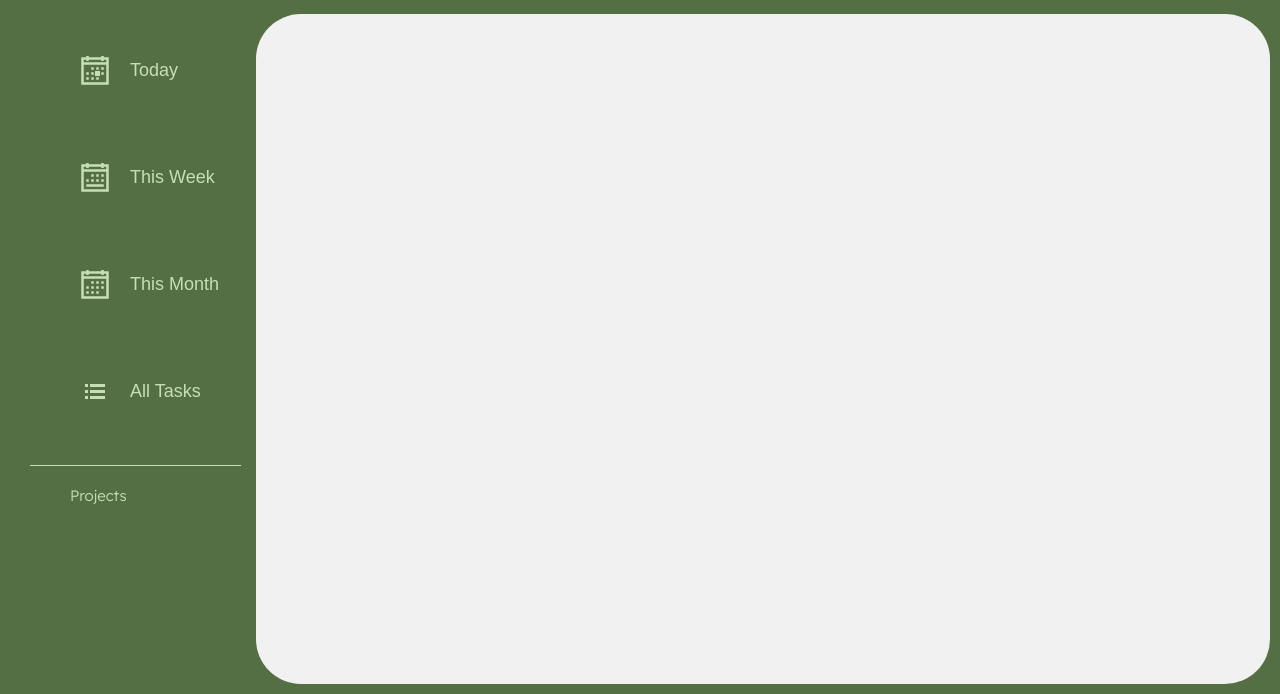
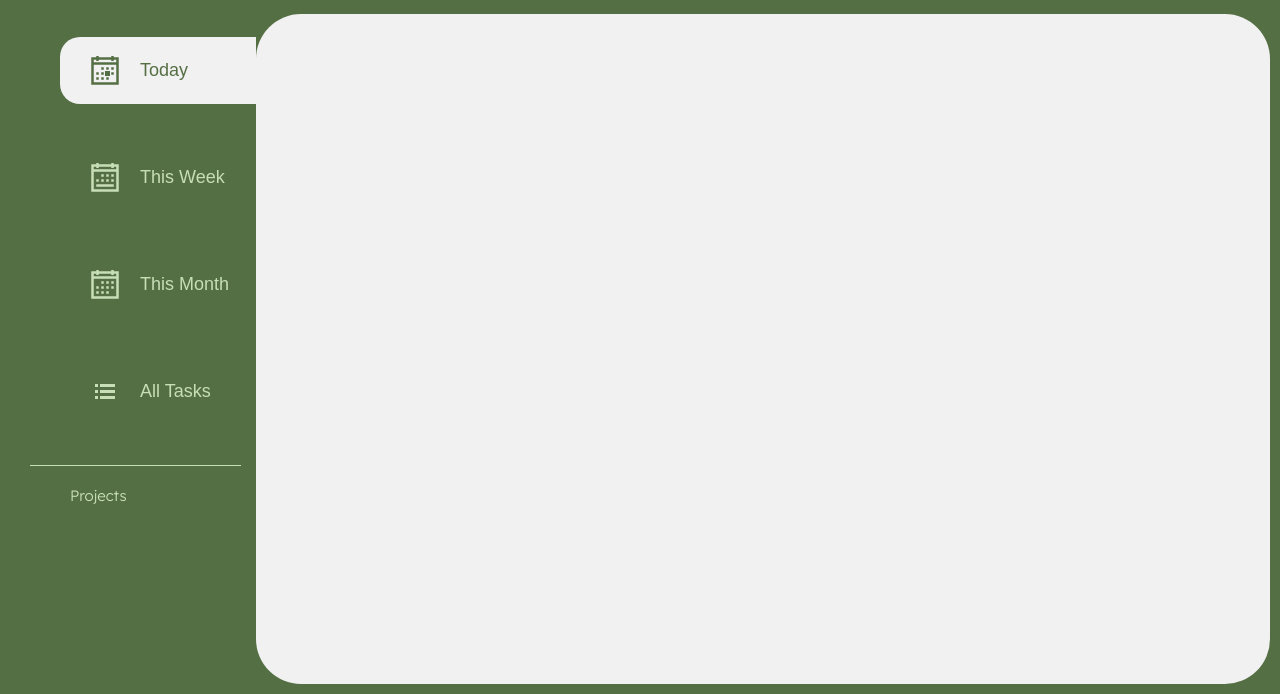
Before and after one commit to huntkay1/to-do-app, a website built with webpack: page src/index.html in a window 1280 px wide. Shown: the part 106-800 px from the top of the page. Built offline with nearby package versions, Linux system fonts and the light colour scheme.

Commit message:
Update nav styling

```diff
--- a/src/index.html
+++ b/src/index.html
@@ -20,7 +20,7 @@
 
     <nav>
         <div id="nav-1">
-            <button>
+            <button class="active">
                 <svg fill="#C7DEB6" width="40px" height="40px" viewBox="0 0 32 32" xmlns="http://www.w3.org/2000/svg"><path d="M 9 4 L 9 5 L 5 5 L 5 27 L 27 27 L 27 5 L 23 5 L 23 4 L 21 4 L 21 5 L 11 5 L 11 4 Z M 7 7 L 9 7 L 9 8 L 11 8 L 11 7 L 21 7 L 21 8 L 23 8 L 23 7 L 25 7 L 25 9 L 7 9 Z M 7 11 L 25 11 L 25 25 L 7 25 Z M 13 13 L 13 15 L 15 15 L 15 13 Z M 17 13 L 17 15 L 19 15 L 19 13 Z M 21 13 L 21 15 L 23 15 L 23 13 Z M 16 16 L 16 20 L 20 20 L 20 16 Z M 9 17 L 9 19 L 11 19 L 11 17 Z M 13 17 L 13 19 L 15 19 L 15 17 Z M 21 17 L 21 19 L 23 19 L 23 17 Z M 9 21 L 9 23 L 11 23 L 11 21 Z M 13 21 L 13 23 L 15 23 L 15 21 Z M 17 21 L 17 23 L 19 23 L 19 21 Z"/></svg>
                 <p>Today</p>
             </button>
--- a/src/style.css
+++ b/src/style.css
@@ -77,14 +77,14 @@ nav {
 
 #nav-1 button svg{
     padding-right: 15px;
-    padding-left: 15px;
+    padding-left: 25px;
     pointer-events: none;
 }
 
 #nav-1 button p {
     color: #C7DEB6;
     font-size: 18px;
-    font-weight: 300;
+    font-weight: 400;
     pointer-events: none;
 }
 
@@ -95,7 +95,6 @@ button.active {
 
 .active p {
     color: #556F44 !important;
-    font-weight: 400 !important;
 }
 
 button.active svg {
```
Also changed, not shown: dist/index.html, dist/main.js.
